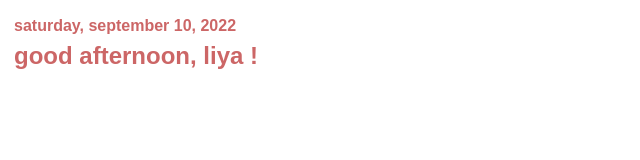
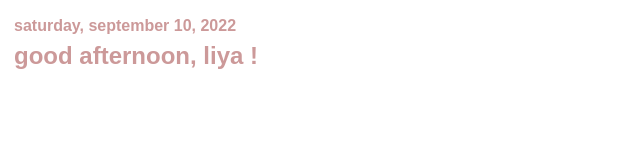
Before and after one commit to qiasmine/notion, a plain HTML site: page index.html in a window 1280 px wide. Shown: the whole page, without its empty margins (0-640 px from the left). Drawn offline with Linux system fonts and the light colour scheme.

Commit message:
Update index.html

```diff
--- a/index.html
+++ b/index.html
@@ -6,7 +6,7 @@
         display: flex;
         font-family: sans-serif;
         font-size: 18pt;
-        color: #cc6666;
+        color: #cc9999;
         padding: 5px;
         border: 1px solid #ffffff;
         justify-content: left;
```
